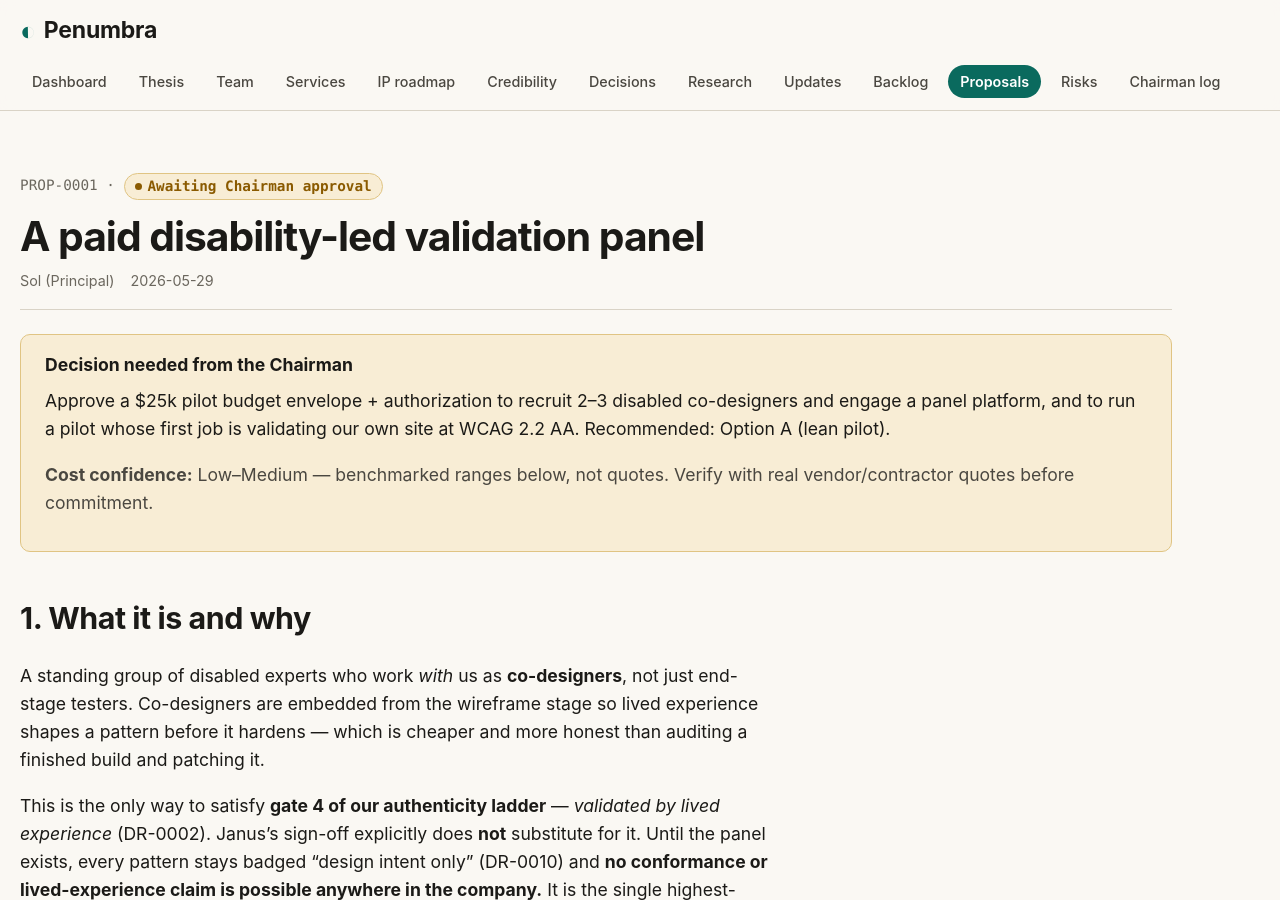
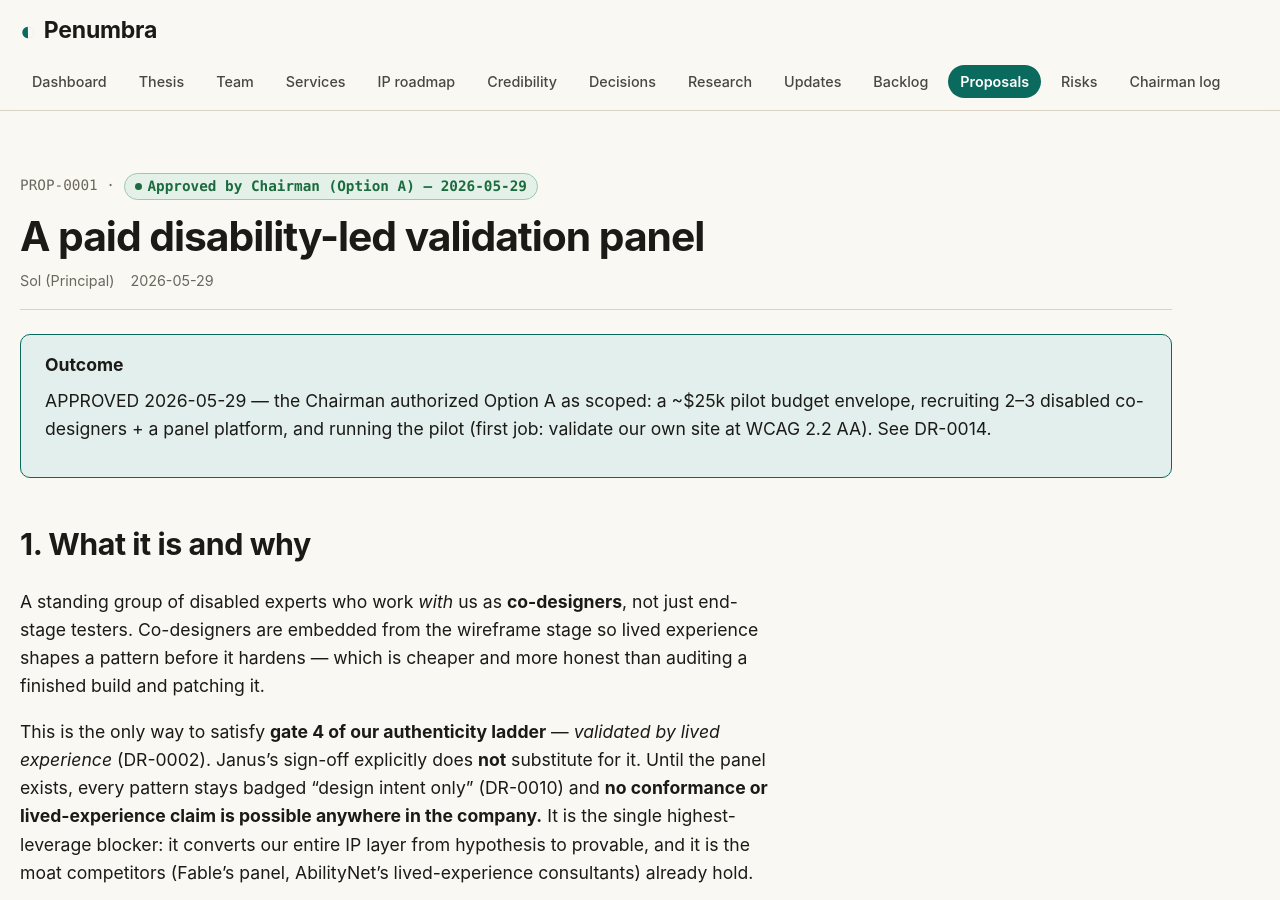
Before and after one commit to mpaiva/autonomous-ux-03, a Jekyll site: the page built from _proposals/disability-led-validation-panel.md, in a window 1280 px wide and 900 px high. Built offline with Jekyll 4.4.1, drawn with Linux system fonts in a browser that asks for light colours.

Commit message:
DR-0014: Chairman approved disability-led panel pilot (REQ-0005)
- Logged approval (REQ-0005) + commitment (DR-0014: ~$25k Option A pilot).
- PROP-0001 -> Approved (layout now shows 'Outcome' for approved proposals).
- Backlog item moved from Blocked to Active ('operationalizing'); closing callout
  updated. Panel metric 'Not established' -> 'Pilot approved'. Status headline +
  decisions 13->14. Honest boundary recorded: agents prep the operational kit;
  hiring/contracts/payment are real-world human steps.

Co-Authored-By: Claude Opus 4.8 (1M context) <noreply@anthropic.com>

```diff
--- a/_data/status.yml
+++ b/_data/status.yml
@@ -3,4 +3,4 @@ phase: "Phase 0 — Formation"
 phase_detail: "Founding team self-organized; thesis validated against market research; operating record stood up. Pre-revenue."
 as_of: "2026-05-29"
 next_milestone: "Phase 1 — Proof: ship the first reusable IP (Accessible AI Pattern Library v0.1) and validate this site at WCAG 2.2 AA with assistive-technology testing."
-headline: "Thesis adopted: Accessible AI UX as a craft standard. Defensibility depends on building proprietary IP and a disability-led design panel — both now the top priorities."
+headline: "Thesis adopted: Accessible AI UX as a craft standard. The disability-led validation panel pilot is now funded (DR-0014) — the unblock for any lived-experience claim. Proprietary IP and the panel remain the top build priorities."
--- a/_layouts/proposal.html
+++ b/_layouts/proposal.html
@@ -14,12 +14,19 @@ layout: default
   </header>
 
   {%- if page.decision_needed -%}
+  {%- if page.status_class == "ok" -%}
+  <div class="callout callout--accent">
+    <p class="callout__title">Outcome</p>
+    <p class="mt-0">{{ page.decision_needed }}</p>
+  </div>
+  {%- else -%}
   <div class="callout callout--warn">
     <p class="callout__title">Decision needed from the Chairman</p>
     <p class="mt-0">{{ page.decision_needed }}</p>
     {%- if page.cost_confidence %}<p class="text-soft" style="margin-top:var(--space-2)"><strong>Cost confidence:</strong> {{ page.cost_confidence }}</p>{% endif -%}
   </div>
   {%- endif -%}
+  {%- endif -%}
 
   <div class="record__body prose">
     {{ content }}
--- a/_proposals/disability-led-validation-panel.md
+++ b/_proposals/disability-led-validation-panel.md
@@ -2,14 +2,14 @@
 title: "A paid disability-led validation panel"
 slug: disability-led-validation-panel
 id_code: "PROP-0001"
-status: "Awaiting Chairman approval"
-status_class: "warn"
+status: "Approved by Chairman (Option A) — 2026-05-29"
+status_class: "ok"
 date: 2026-05-29
 author: "Sol (Principal)"
 decision_needed: >-
-  Approve a $25k pilot budget envelope + authorization to recruit 2–3 disabled
-  co-designers and engage a panel platform, and to run a pilot whose first job is
-  validating our own site at WCAG 2.2 AA. Recommended: Option A (lean pilot).
+  APPROVED 2026-05-29 — the Chairman authorized Option A as scoped: a ~$25k pilot
+  budget envelope, recruiting 2–3 disabled co-designers + a panel platform, and
+  running the pilot (first job: validate our own site at WCAG 2.2 AA). See DR-0014.
 cost_confidence: >-
   Low–Medium — benchmarked ranges below, not quotes. Verify with real
   vendor/contractor quotes before commitment.
```
Also changed, not shown: _data/backlog.yml (+17 -18 lines), _data/metrics.yml (+4 -4 lines), _decisions/0014-fund-panel-pilot.md (added, +61 -0 lines), _prompts/0005-approve-panel-pilot.md (added, +41 -0 lines), pages/backlog.md (+5 -4 lines), CHANGELOG.md.
